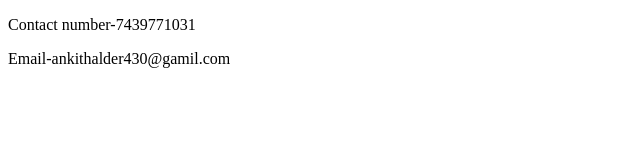
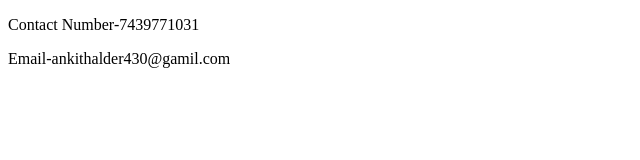
Before and after one commit to aaabbbcccl/resume, a plain HTML site: page contact.html in a window 1280 px wide. Shown: the full height of the page, 0-640 px from the left. Drawn offline with Linux system fonts and the light colour scheme.

Commit message:
Update contact.html

```diff
--- a/contact.html
+++ b/contact.html
@@ -6,7 +6,7 @@
     <title>Document</title>
 </head>
 <body>
-    <P>Contact number-7439771031</P>
+    <P>Contact Number-7439771031</P>
     <p>Email-ankithalder430@gamil.com</p>
 </body>
 </html>
```
